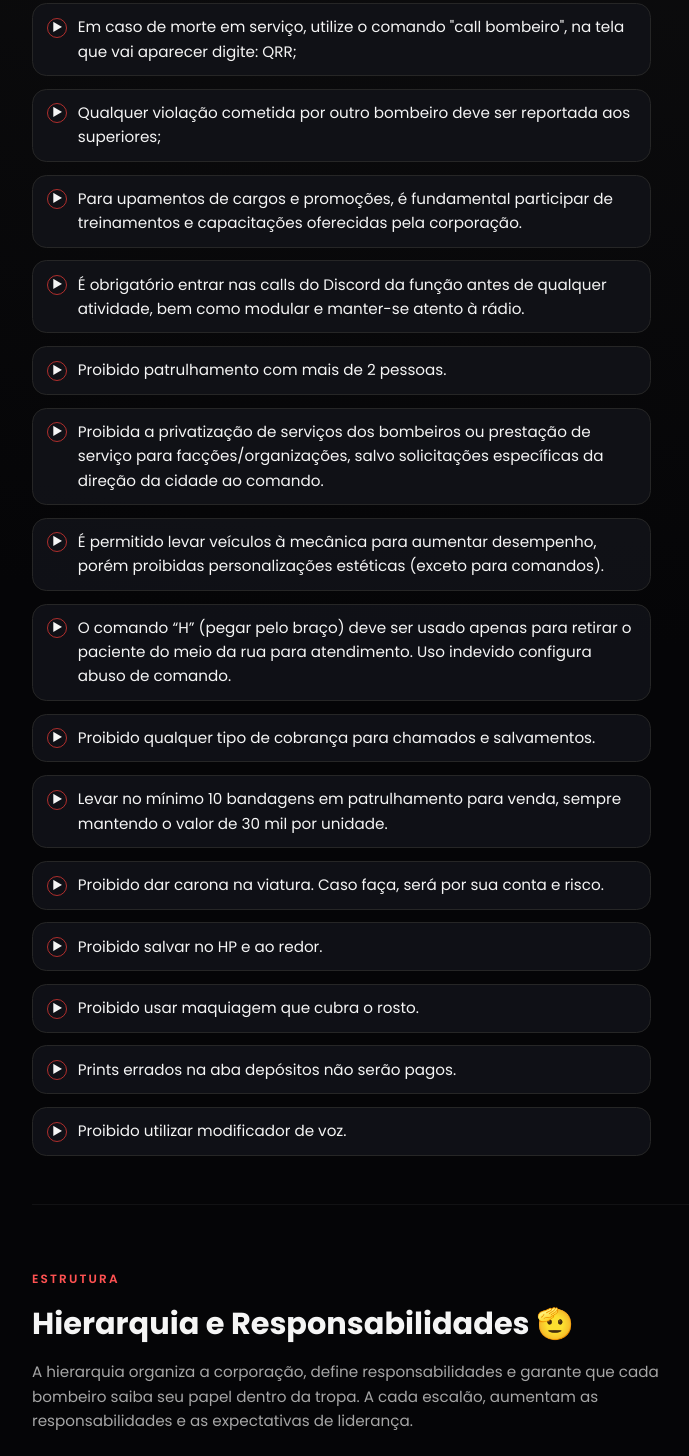
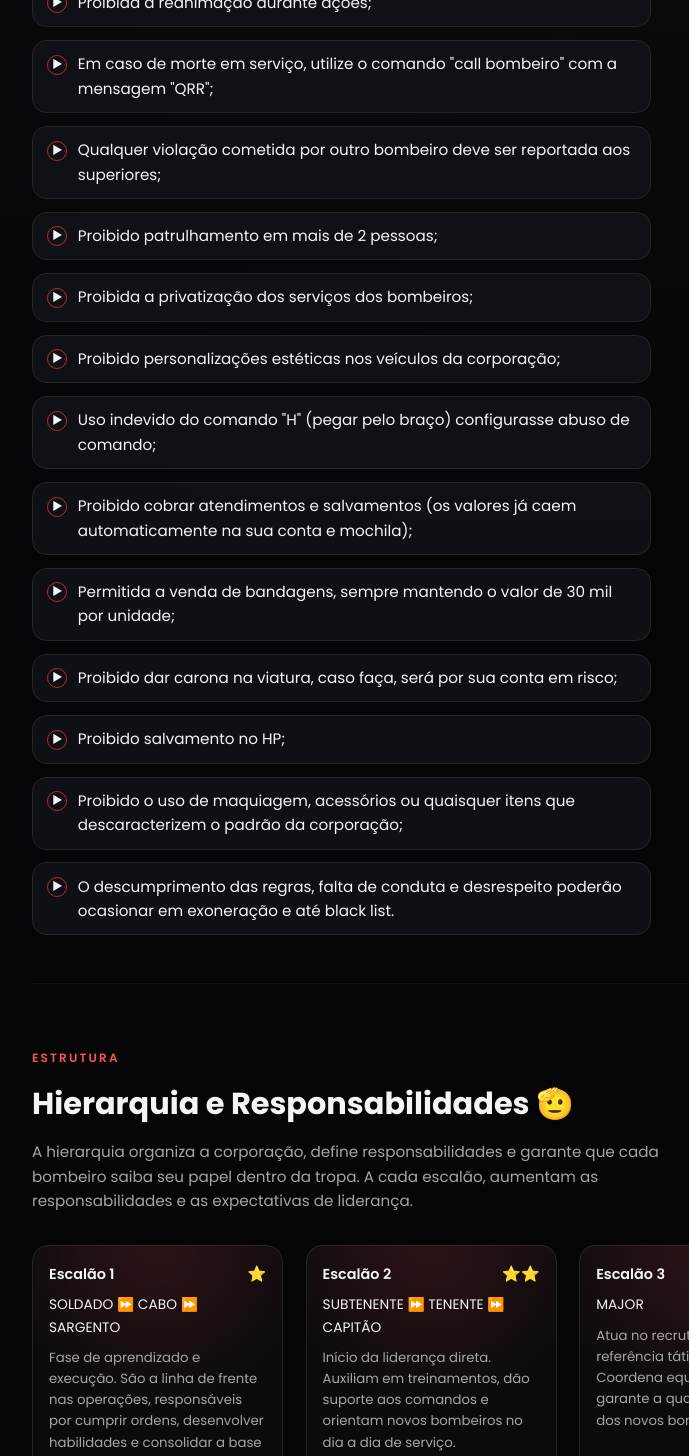
Before and after one commit to corpodebombeiros/editalderecrutamento, a plain HTML site: page index.html in a window 1280 px wide. Shown: the part 1804-3260 px from the top of the page, without its empty margins (72-761 px from the left). Drawn offline with Linux system fonts and the light colour scheme.

Commit message:
Update index.html

```diff
--- a/index.html
+++ b/index.html
@@ -780,15 +780,19 @@
           </li>
           <li>
             <span class="rules-badge">▶</span>
-            <span>Após bater o ponto, entre na call da sua função no Discord e informe na rádio;</span>
+            <span>Após bater o ponto, entre na call da sua função no Discord e informe na rádio sua atividade;</span>
           </li>
           <li>
             <span class="rules-badge">▶</span>
-            <span>Proibido utilizar moto e helicóptero sem possuir o curso de MOB e GRPAE;</span>
+            <span>Para utilização da moto, necessário curso MOB;</span>
           </li>
           <li>
             <span class="rules-badge">▶</span>
-            <span>Proibido uso de veículos particulares em serviço, exceto para retorno ao batalhão quando o veículo oficial for perdido.</span>
+            <span>Para utilização do helicóptero, necessário curso GRPAE;</span>
+          </li>
+          <li>
+            <span class="rules-badge">▶</span>
+            <span>Proibido uso de veículos particulares em serviço;</span>
           </li>
           <li>
             <span class="rules-badge">▶</span>
@@ -796,7 +800,7 @@
           </li>
           <li>
             <span class="rules-badge">▶</span>
-            <span>Em caso de morte em serviço, utilize o comando "call bombeiro", na tela que vai aparecer digite: QRR;</span>
+            <span>Em caso de morte em serviço, utilize o comando "call bombeiro" com a mensagem "QRR";</span>
           </li>
           <li>
             <span class="rules-badge">▶</span>
@@ -804,55 +808,43 @@
           </li>
           <li>
             <span class="rules-badge">▶</span>
-            <span>Para upamentos de cargos e promoções, é fundamental participar de treinamentos e capacitações oferecidas pela corporação.</span>
+            <span>Proibido patrulhamento em mais de 2 pessoas;</span>
           </li>
           <li>
             <span class="rules-badge">▶</span>
-            <span>É obrigatório entrar nas calls do Discord da função antes de qualquer atividade, bem como modular e manter-se atento à rádio.</span>
+            <span>Proibida a privatização dos serviços dos bombeiros;</span>
           </li>
           <li>
             <span class="rules-badge">▶</span>
-            <span>Proibido patrulhamento com mais de 2 pessoas.</span>
+            <span>Proibido personalizações estéticas nos veículos da corporação;</span>
           </li>
           <li>
             <span class="rules-badge">▶</span>
-            <span>Proibida a privatização de serviços dos bombeiros ou prestação de serviço para facções/organizações, salvo solicitações específicas da direção da cidade ao comando.</span>
+            <span>Uso indevido do comando "H" (pegar pelo braço) configurasse abuso de comando;</span>
           </li>
           <li>
             <span class="rules-badge">▶</span>
-            <span>É permitido levar veículos à mecânica para aumentar desempenho, porém proibidas personalizações estéticas (exceto para comandos).</span>
+            <span>Proibido cobrar atendimentos e salvamentos (os valores já caem automaticamente na sua conta e mochila);</span>
           </li>
           <li>
             <span class="rules-badge">▶</span>
-            <span>O comando “H” (pegar pelo braço) deve ser usado apenas para retirar o paciente do meio da rua para atendimento. Uso indevido configura abuso de comando.</span>
+            <span>Permitida a venda de bandagens, sempre mantendo o valor de 30 mil por unidade;</span>
           </li>
           <li>
             <span class="rules-badge">▶</span>
-            <span>Proibido qualquer tipo de cobrança para chamados e salvamentos.</span>
+            <span>Proibido dar carona na viatura, caso faça, será por sua conta em risco;</span>
           </li>
           <li>
             <span class="rules-badge">▶</span>
-            <span>Levar no mínimo 10 bandagens em patrulhamento para venda, sempre mantendo o valor de 30 mil por unidade.</span>
+            <span>Proibido salvamento no HP;</span>
           </li>
           <li>
             <span class="rules-badge">▶</span>
-            <span>Proibido dar carona na viatura. Caso faça, será por sua conta e risco.</span>
+            <span>Proibido o uso de maquiagem, acessórios ou quaisquer itens que descaracterizem o padrão da corporação;</span>
           </li>
           <li>
             <span class="rules-badge">▶</span>
-            <span>Proibido salvar no HP e ao redor.</span>
-          </li>
-          <li>
-            <span class="rules-badge">▶</span>
-            <span>Proibido usar maquiagem que cubra o rosto.</span>
-          </li>
-          <li>
-            <span class="rules-badge">▶</span>
-            <span>Prints errados na aba depósitos não serão pagos.</span>
-          </li>
-          <li>
-            <span class="rules-badge">▶</span>
-            <span>Proibido utilizar modificador de voz.</span>
+            <span>O descumprimento das regras, falta de conduta e desrespeito poderão ocasionar em exoneração e até black list.</span>
           </li>
         </ul>
 
@@ -909,13 +901,13 @@
             <div class="hierarchy-rank">Escalão 3</div>
             <div class="hierarchy-stars">⭐️⭐️⭐️</div>
           </div>
-          <div class="hierarchy-roles">MAJOR (RECRUTADOR)</div>
+          <div class="hierarchy-roles">MAJOR</div>
           <p class="hierarchy-desc">
             Atua no recrutamento e é referência tática e operacional. Coordena equipes em campo e garante
             a qualidade técnica dos novos bombeiros.
           </p>
         </div>
-
+<b></b>
         <div class="hierarchy-card">
           <div class="hierarchy-header">
             <div class="hierarchy-rank">Escalão 4</div>
```
